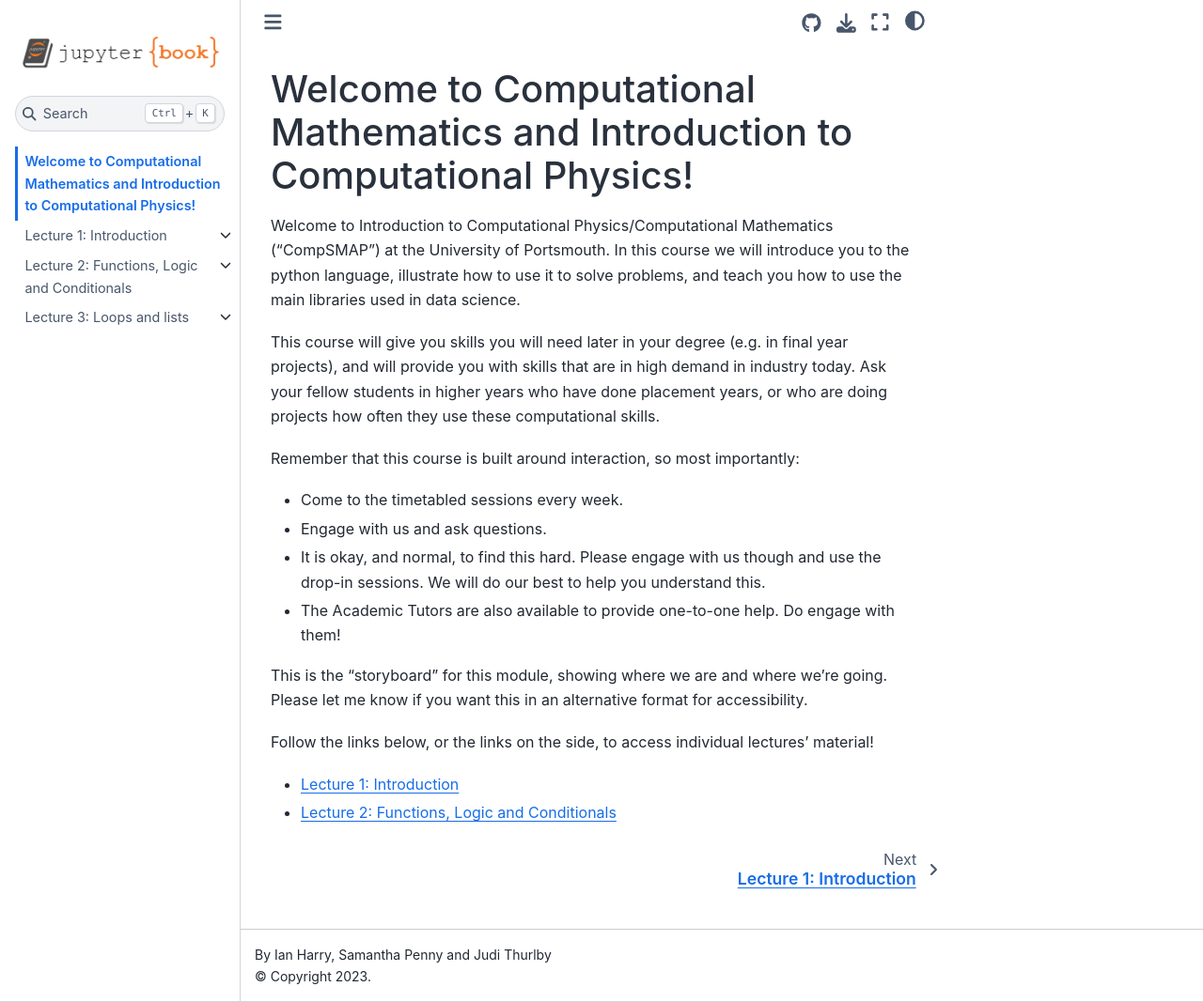
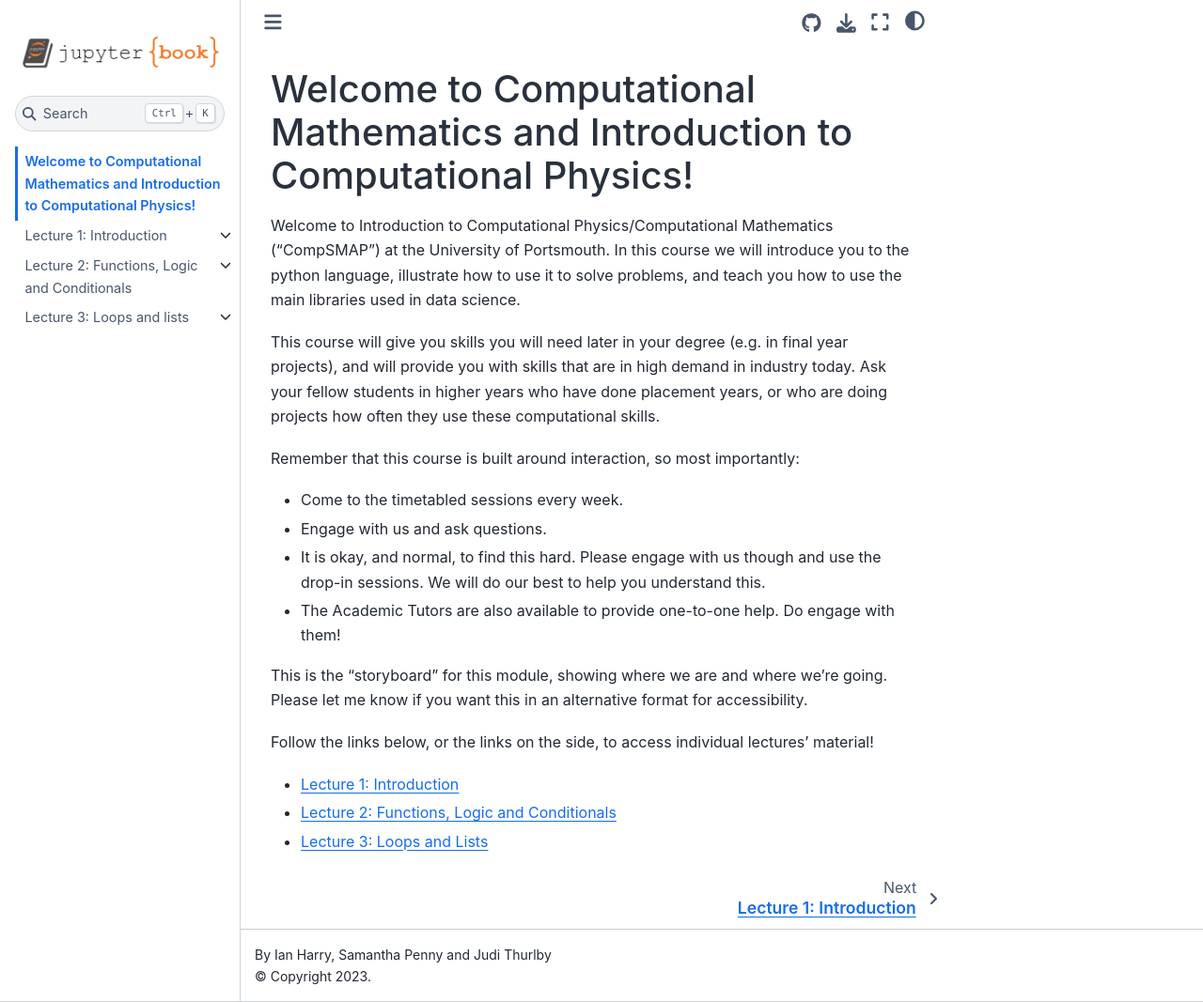
Before and after one commit to icg-gravwaves/M24568_M20741_CompSMAP, a Jupyter Book: the page built from README.md, in a window 1280 px wide and 1067 px high. Shown: the whole window at 94% size. Built offline with Jupyter Book 1.0.4 settings and Sphinx 7.4.7 and the Sphinx Book theme 1.1.4, drawn with Linux system fonts in a browser that asks for light colours; pages that are not in the unit, such as notebooks, are missing from menus; some of the changed lines change nothing that is shown.

Commit message:
More changes

```diff
--- a/README.md
+++ b/README.md
@@ -17,3 +17,4 @@ Follow the links below, or the links on the side, to access individual lectures'
 
 * [Lecture 1: Introduction](lecture_1/overview.md)
 * [Lecture 2: Functions, Logic and Conditionals](lecture_2/overview.md)
+* [Lecture 3: Loops and Lists](lecture_3/overview.md)
--- a/_config.yml
+++ b/_config.yml
@@ -4,12 +4,14 @@
 title: M24568 and M20741 Intro to CompSMAP
 author: Ian Harry, Samantha Penny and Judi Thurlby
 logo: logo.png
+only_build_toc_files: True
 
 # Force re-execution of notebooks on each build.
 # See https://jupyterbook.org/content/execute.html
 execute:
   execute_notebooks: force
   allow_errors: True
+  exclude_patterns: [lecture_3/Part_4_while_loops.ipynb]
 
 # Define the name of the latex output file for PDF builds
 latex:
--- a/_toc.yml
+++ b/_toc.yml
@@ -30,26 +30,32 @@ chapters:
   sections:
     - file: lecture_2/1_Functions_overview.ipynb
     - file: lecture_2/2_Using_functions.ipynb
+    - file: lecture_2/2_Using_functions_SOLVED.ipynb
     - file: lecture_2/3_Writing_Functions.ipynb
     - file: lecture_2/4_Writing_Functions_Exercises.ipynb
+    - file: lecture_2/4_Writing_Functions_Exercises_SOLVED.ipynb
     - file: lecture_2/5_Writing_functions_exercises_2.ipynb
+    - file: lecture_2/5_Writing_functions_exercises_2_SOLVED.ipynb
     - file: lecture_2/6_Importing_functions.ipynb
     - file: lecture_2/6a_Function_Failures.ipynb
     - file: lecture_2/7_Logical_operators.ipynb
     - file: lecture_2/8_Logical_Exercises.ipynb
+    - file: lecture_2/8_Logical_Exercises_SOLVED.ipynb
     - file: lecture_2/9_Conditionals.ipynb
     - file: lecture_2/10_Conditional_Exercises.ipynb
+    - file: lecture_2/10_Conditional_Exercises_SOLVED.ipynb
     - file: lecture_2/11_Summary.ipynb
     - file: lecture_2/12_Summary_Exercises.ipynb
+    - file: lecture_2/12_Summary_Exercises_SOLVED.ipynb
 - file: lecture_3/overview
   sections:
-    - file: lecture3/Part_1_loops_intro.ipynb
-    - file: lecture3/Part_2_Writing_a_for_loop_interactive.ipynb
-    - file: lecture3/Part_3_for_loop_exercises.ipynb
-    - file: lecture3/Part_4_while_loops.ipynb
-    - file: lecture3/Part_5_sums.ipynb
-    - file: lecture3/Part_6_lists.ipynb
-    - file: lecture3/Part_7_list_exercises.ipynb
-    - file: lecture3/Part_8_indices.ipynb
-    - file: lecture3/Part_9_removing_from_list.ipynb
-    - file: lecture3/Part_10_summary_exercises.ipynb
+    - file: lecture_3/Part_1_loops_intro.ipynb
+    - file: lecture_3/Part_2_Writing_a_for_loop_interactive.ipynb
+    - file: lecture_3/Part_3_for_loop_exercises.ipynb
+    - file: lecture_3/Part_4_while_loops.ipynb
+    - file: lecture_3/Part_5_sums.ipynb
+    - file: lecture_3/Part_6_lists.ipynb
+    - file: lecture_3/Part_7_list_exercises.ipynb
+    - file: lecture_3/Part_8_indices.ipynb
+    - file: lecture_3/Part_9_removing_from_list.ipynb
+    - file: lecture_3/Part_10_summary_exercises.ipynb
```
Also changed, not shown: 9 other files.
